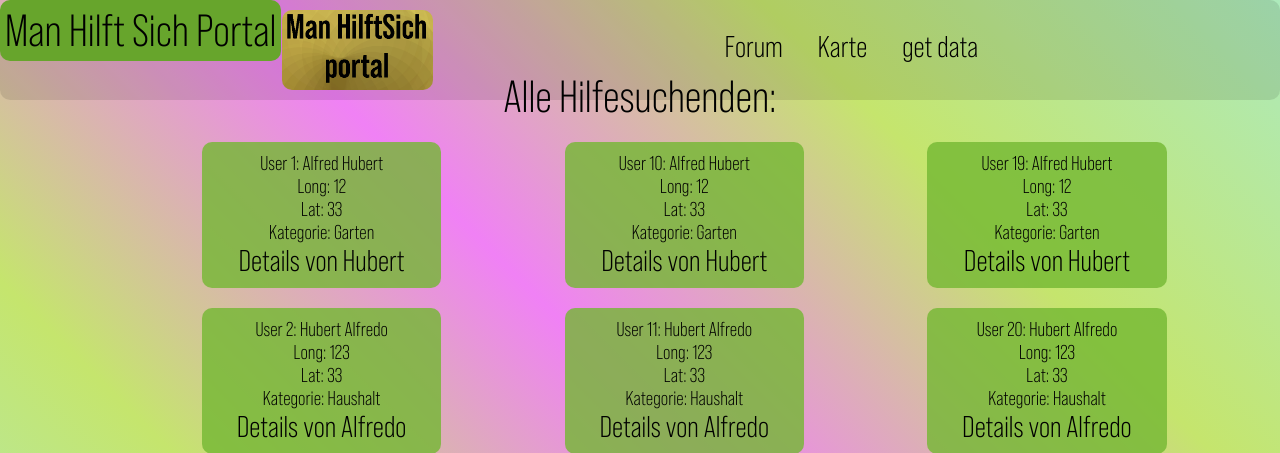
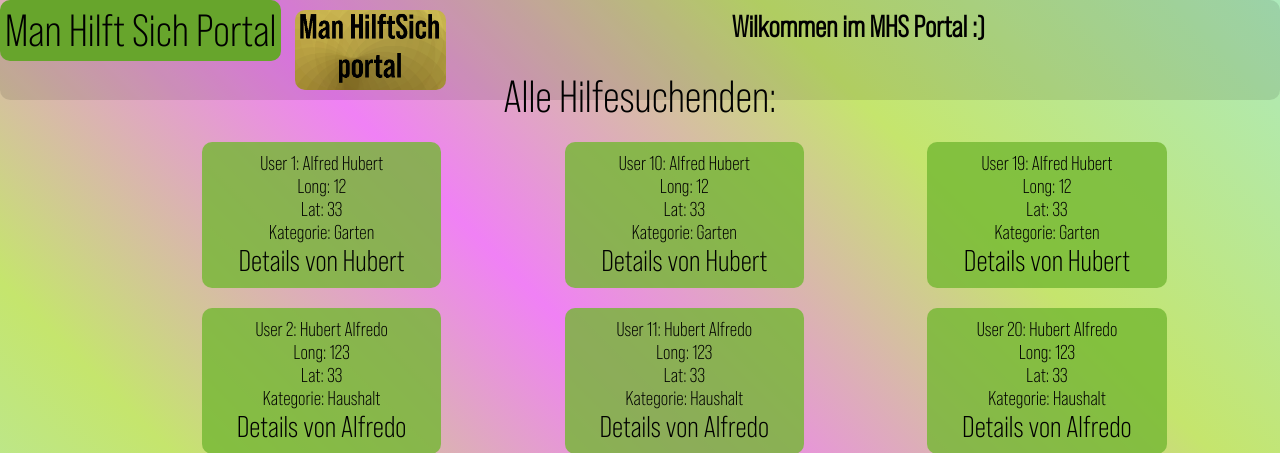
Before and after one commit to jbambo/ManHilftSich, a PHP site: page /mhs-4.php in a window 1280 px wide. Shown: the top 453 px of the page. Run offline with PHP 8.4, Linux system fonts and the light colour scheme.

Commit message:
enrique xd

```diff
--- a/mhs-menu.html
+++ b/mhs-menu.html
@@ -10,8 +10,9 @@
     <div id="logo">
         <a href="mhs-1.php"><img src="img/mhslogo.png"></a>
     </div>
-    <div>
-        <ul>
+    <div id="linkArea">
+        <h1>Wilkommen im MHS Portal :)</h1>
+        <!--ul>
             <li>
                 <a href="">Forum</a>
             </li>
@@ -21,7 +22,7 @@
             <li>
                 <a href="mhsGetUserData.php">get data</a>
             </li>
-        </ul>
+        </ul-->
     </div>
 </div>
 <script src="js/script.js"></script>
--- a/styles/style.css
+++ b/styles/style.css
@@ -84,7 +84,7 @@ html {
 
 }
 
-.menu a:hover {
+.menu #linkArea a:hover {
     padding: 15px;
     transform: scale(1.5);
     transition: 1s;
```
